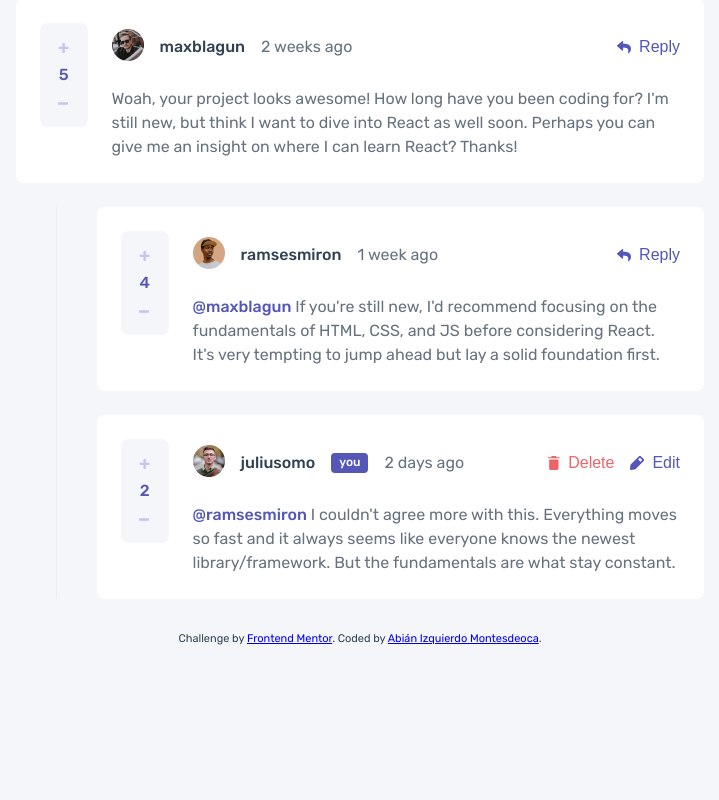
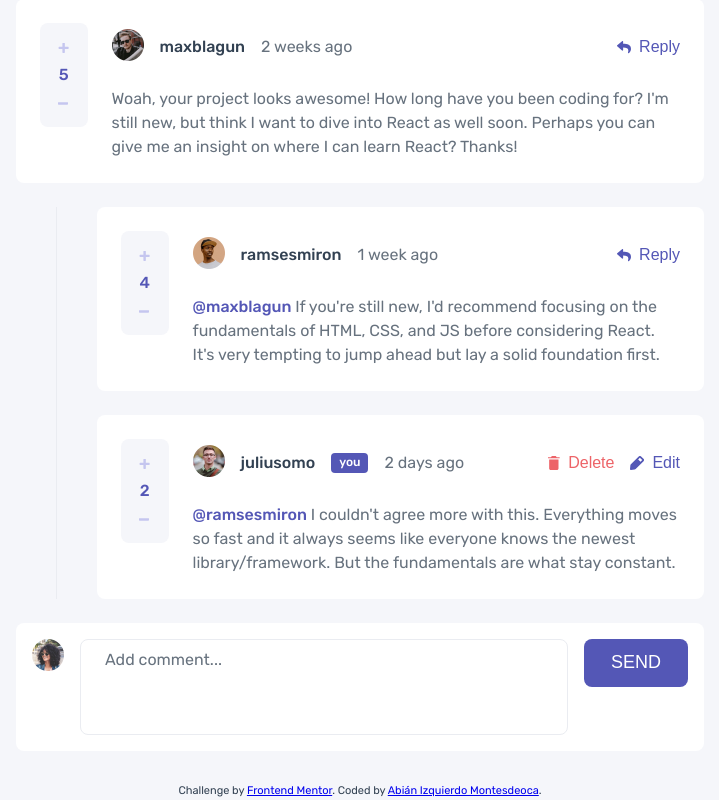
Before and after one commit to abizmo/interactive-comments-section, a React (Create React App) app: page / in a window 1280 px wide. Shown: the part 241-1041 px from the top of the page, without its empty margins (280-999 px from the left). Before the commit the page ends 889 px from the top, so only its background shows below. Built offline with nearby package versions, Linux system fonts and the light colour scheme.

Commit message:
Feat: Add new comment

```diff
--- a/src/components/Button/index.jsx
+++ b/src/components/Button/index.jsx
@@ -3,14 +3,14 @@ import PropTypes from 'prop-types';
 import { Btn, BtnContained } from './styles';
 
 function Button({
-  color, icon: Icon, label, onClick, size, variant,
+  color, icon: Icon, label, onClick, size, type, variant,
 }) {
   let Component = Btn;
   if (variant === 'contained') {
     Component = BtnContained;
   }
   return (
-    <Component color={color} onClick={onClick} type="button" size={size}>
+    <Component color={color} onClick={onClick} type={type} size={size}>
       { Icon && (
         <Icon />
       )}
@@ -25,6 +25,7 @@ Button.propTypes = {
   label: PropTypes.string.isRequired,
   onClick: PropTypes.func.isRequired,
   size: PropTypes.oneOf(['fit', 'small', 'big']),
+  type: PropTypes.oneOf(['button', 'submit']),
   variant: PropTypes.oneOf(['text', 'contained']),
 };
 
@@ -32,6 +33,7 @@ Button.defaultProps = {
   color: 'neutral',
   icon: null,
   size: 'fit',
+  type: 'button',
   variant: 'text',
 };
 
--- /dev/null
+++ b/src/components/NewComment/index.jsx
@@ -0,0 +1,89 @@
+import React from 'react';
+import PropTypes from 'prop-types';
+import styled from 'styled-components';
+
+import Avatar from '../Avatar';
+import Button from '../Button';
+
+const WrapperForm = styled.form`
+  align-items: center;
+  background: ${({ theme }) => theme.colors['neutral-100']};
+  border-radius: .5rem;
+  display: grid;
+  gap: 1rem;
+  grid-template-areas:
+    'input input'
+    'avatar button';
+  grid-template-columns: repeat(2, 1fr);
+  padding: 1rem;
+
+  & > textarea {
+    grid-area: input;
+  }
+
+  & > picture {
+    grid-area: avatar;
+  }
+
+  & > button {
+    grid-area: button;
+    justify-self: end;
+  }
+
+  @media(${({ theme }) => theme.mediaQueries.lg}) {
+    align-items: start;
+    grid-template-areas:
+      'avatar input button';
+    grid-template-columns: min-content 1fr min-content;
+  }
+`;
+
+const Input = styled.textarea`
+  border: 1px solid ${({ theme }) => theme.colors['neutral-300']};
+  border-radius: .5rem;
+  color: ${({ theme }) => theme.colors['neutral-500']};
+  font-family: ${({ theme }) => theme.fontFamilies.sans};
+  font-size: ${({ theme }) => theme.fontSizes[500]};
+  line-height: 1.5;
+  height: 6rem;
+  outline: none;
+  padding: .5rem 1.5rem;
+  resize: none;
+
+  &::placeholder {
+    color: ${({ theme }) => theme.colors['neutral-500']};
+  }
+  &:focus,
+  &:hover {
+    border-color: ${({ theme }) => theme.colors['neutral-800']};
+    color: ${({ theme }) => theme.colors['neutral-800']};
+  }
+`;
+
+function NewComment({ user }) {
+  return (
+    <WrapperForm>
+      <Avatar user={user} />
+      <Input
+        type="text"
+        name="new-comment"
+        aria-label="New comment"
+        placeholder="Add comment..."
+      />
+      <Button
+        color="primary"
+        label="send"
+        onClick={() => {}}
+        size="small"
+        type="submit"
+        variant="contained"
+      />
+    </WrapperForm>
+  );
+}
+
+NewComment.propTypes = {
+  user: PropTypes.string.isRequired,
+};
+
+export default NewComment;
--- a/src/containers/Comments.jsx
+++ b/src/containers/Comments.jsx
@@ -2,6 +2,7 @@ import React from 'react';
 import styled from 'styled-components';
 
 import Comment from '../components/Comment';
+import NewComment from '../components/NewComment';
 import data from '../data.json';
 
 const Wrapper = styled.div`
@@ -55,6 +56,7 @@ function Comments() {
           )}
         </React.Fragment>
       ))}
+      <NewComment user="amyrobson" />
     </Wrapper>
   );
 }
```
Also changed, not shown: 2 other files (tests, documents, lock files or other folders).
